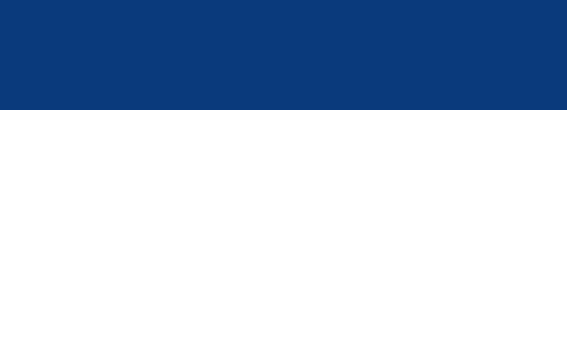
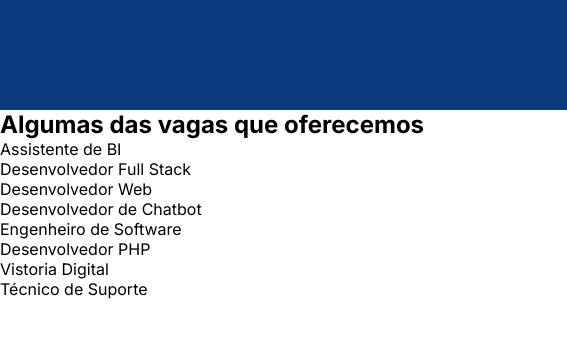
Before and after one commit to TorchHollow/FeiraoDoEmprego, a plain HTML site: page index.html in a window 1280 px wide. Shown: the part 370-708 px from the top of the page, 0-567 px from the left. Drawn offline with Linux system fonts and the light colour scheme.

Commit message:
Criado a área de empregos

```diff
--- a/index.html
+++ b/index.html
@@ -21,6 +21,21 @@
         <img width="50%" height="auto" src="./sources/pessoa_notebook.png" alt="pessoa_notebook">
     </section>
 
+    <section id="em" class="empregos">
+        <h2>Algumas das vagas que oferecemos</h2>
+
+        <ul>
+            <li>Assistente de BI</li>
+            <li>Desenvolvedor Full Stack</li>
+            <li>Desenvolvedor Web</li>
+            <li>Desenvolvedor de Chatbot</li>
+            <li>Engenheiro de Software</li>
+            <li>Desenvolvedor PHP</li>
+            <li>Vistoria Digital</li>
+            <li>Técnico de Suporte</li>
+        </ul>
+    </section>
+
 
     <script src="./script.js"></script>
 </body>
--- a/style.css
+++ b/style.css
@@ -1,3 +1,5 @@
+/*Configuração geral*/
+
 @import url('https://fonts.googleapis.com/css2?family=Inter:ital,opsz,wght@0,14..32,100..900;1,14..32,100..900&display=swap');
 
 :root {
@@ -12,6 +14,8 @@
     box-sizing: border-box;
     font-family: "Inter", sans-serif;
 }
+
+/*Estilo da Headline*/
 
 .headline {
     width: 100%;
@@ -49,3 +53,7 @@
     font-size: 15px;
     padding: 5px;
 }
+
+/*Estilo da area de empregos*/
+
+.empregos
```
